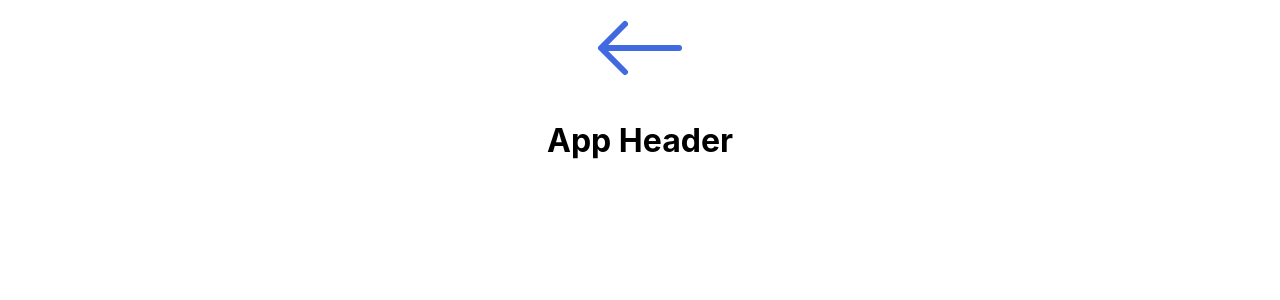
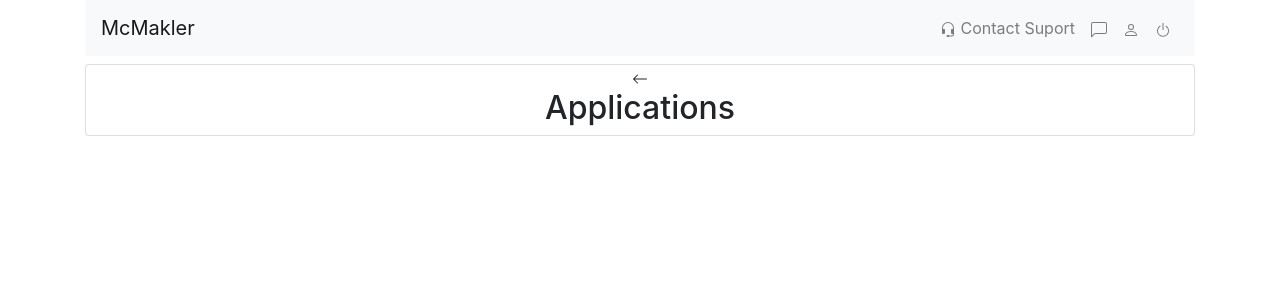
Before and after one commit to aminul007bd/react-auction-2020, a React (Create React App) app in the folder action-app-2020/: page / in a window 1280 px wide. Shown: the top 300 px of the page. Built offline with nearby package versions, Linux system fonts and the light colour scheme.

Commit message:
navbar and appinfo added

```diff
--- a/action-app-2020/src/App.tsx
+++ b/action-app-2020/src/App.tsx
@@ -1,18 +1,17 @@
 import React from 'react';
 import './App.css';
-import AppHeader from './components/AppHeader';
-import { Container, Row, Col } from 'react-bootstrap';
+import { Card, Container } from 'react-bootstrap';
+import AppNavbar from './components/AppNavbar';
+import AppInforBar from './components/AppInfoBar';
 function App() {
   return (
     <div className="App">
       <Container>
-        <Row>
-          <Col>
-          <AppHeader />
-          </Col>
-        </Row>
-    </Container>
-
+          <AppNavbar />
+          <Card>
+              <AppInforBar />
+          </Card>
+       </Container>
     </div>
   );
 }
--- a/action-app-2020/src/components/AppHeader.tsx
+++ /dev/null
@@ -1,15 +0,0 @@
-import React, { Component } from 'react'
-import { ArrowLeft } from 'react-bootstrap-icons';
-
-export class AppHeader extends Component {
-    render() {
-        return (
-            <div>
-                <ArrowLeft color="royalblue" size={96} />
-                <h1> App Header </h1>
-            </div>
-        )
-    }
-}
-
-export default AppHeader
--- /dev/null
+++ b/action-app-2020/src/components/AppInfoBar.tsx
@@ -0,0 +1,20 @@
+import React, { Component } from 'react';
+import { Row, Col } from 'react-bootstrap';
+import { ArrowLeft } from 'react-bootstrap-icons';
+
+export class AppInforBar extends Component {
+    render() {
+        return (
+            <div>
+                <Row>
+                    <Col>
+                        <ArrowLeft />
+                        <h2> Applications </h2>
+                    </Col>
+                </Row>
+            </div>
+        );
+    }
+}
+
+export default AppInforBar;
--- /dev/null
+++ b/action-app-2020/src/components/AppNavbar.tsx
@@ -0,0 +1,30 @@
+import React, { Component } from 'react'
+import { Navbar, NavbarBrand, Nav, Row, Col} from 'react-bootstrap'
+import { Headset, ChatLeft, Person, Power } from 'react-bootstrap-icons';
+
+export class AppNavbar extends Component {
+    render() {
+        return (
+            <div>
+                <Row className='mb-2'>
+                    <Col>
+                        <Navbar bg="light" expand="lg">
+                        <NavbarBrand href="#home">McMakler</NavbarBrand>
+                        <Navbar.Toggle aria-controls="basic-navbar-nav" />
+                        <Navbar.Collapse id="basic-navbar-nav" className="justify-content-end">
+                            <Nav>
+                                <Nav.Link href="#support"><Headset /> Contact Suport</Nav.Link>
+                                <Nav.Link href="#chat"> <ChatLeft / ></Nav.Link>
+                                <Nav.Link href="#chat"> <Person / ></Nav.Link>
+                                <Nav.Link href="#chat"> <Power / ></Nav.Link>
+                            </Nav>
+                        </Navbar.Collapse>
+                        </Navbar>
+                    </Col>
+                </Row>
+            </div>
+        )
+    }
+}
+
+export default AppNavbar
--- a/action-app-2020/src/index.tsx
+++ b/action-app-2020/src/index.tsx
@@ -3,6 +3,7 @@ import ReactDOM from 'react-dom';
 import './index.css';
 import App from './App';
 import reportWebVitals from './reportWebVitals';
+import 'bootstrap/dist/css/bootstrap.min.css';
 
 ReactDOM.render(
   <React.StrictMode>
```
